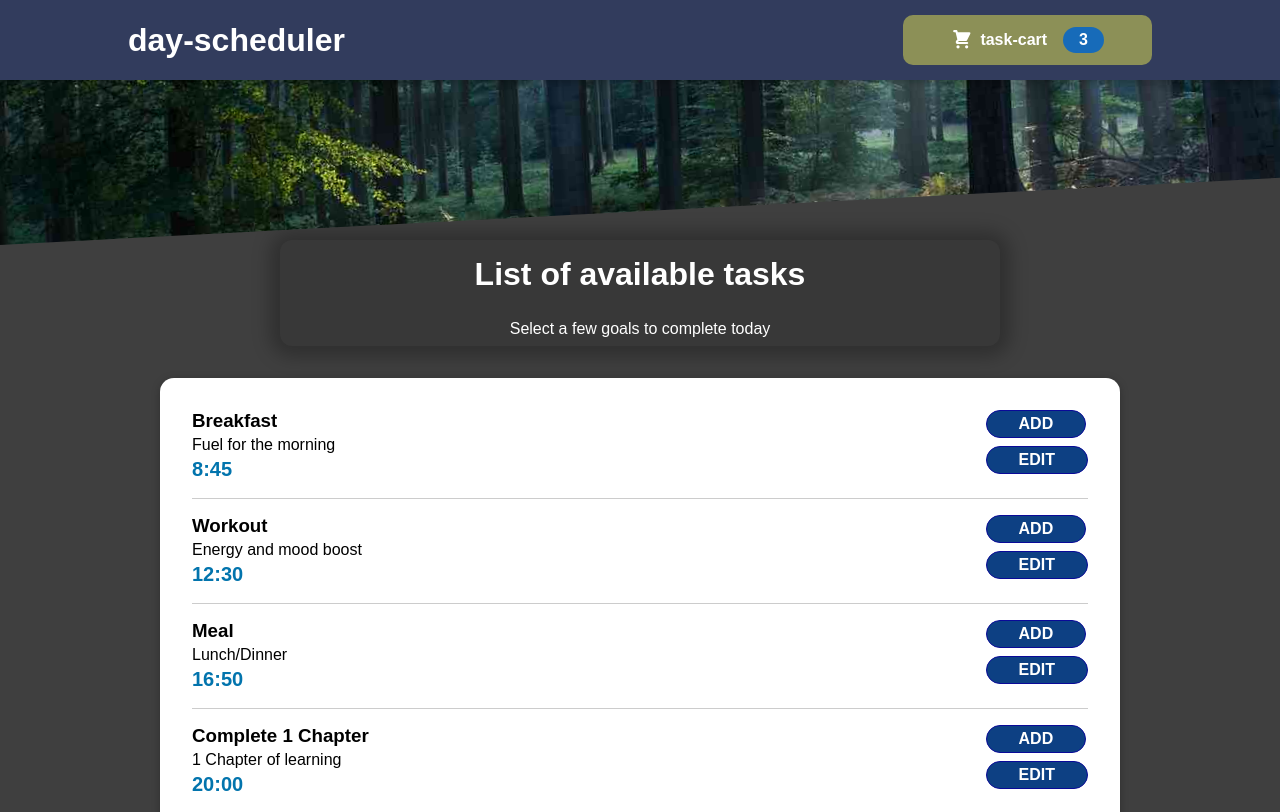
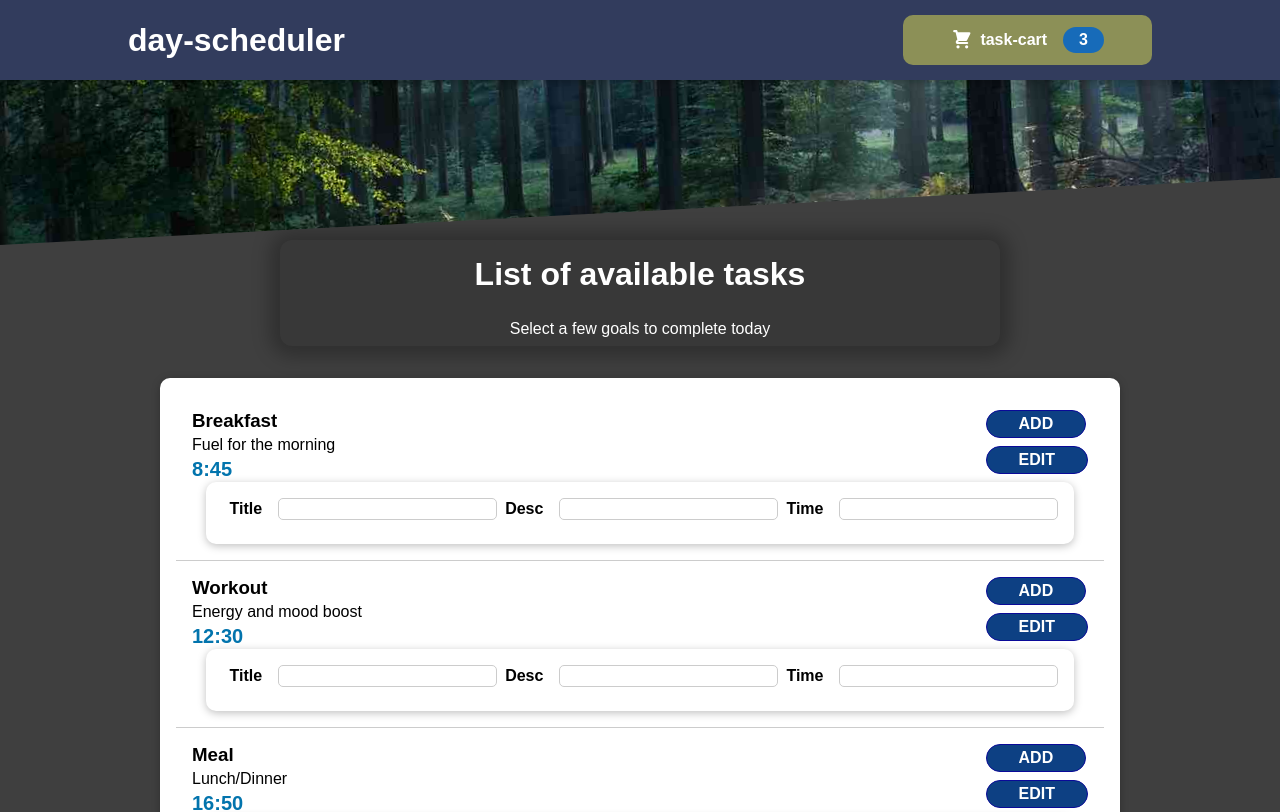
Before and after one commit to Jobo0/day-scheduler, a React (Create React App) app: page / in a window 1280 px wide. Shown: the top 812 px of the page. Built offline with nearby package versions, Linux system fonts and the light colour scheme; a web font is replaced by a local one.

Commit message:
added non-functional edit form

```diff
--- a/src/components/Tasks/AvailableTasks.js
+++ b/src/components/Tasks/AvailableTasks.js
@@ -5,25 +5,25 @@ import TaskItem from "./TaskItem/TaskItem";
 
 const DUMMY_TASKS = [
     {
-      id: 't1',
+      id: '1',
       name: 'Breakfast',
       description: 'Fuel for the morning',
       time: 845,
     },
     {
-      id: 't2',
+      id: '2',
       name: 'Workout',
       description: 'Energy and mood boost',
       time: 1230,
     },
     {
-      id: 't3',
+      id: '3',
       name: 'Meal',
       description: 'Lunch/Dinner',
       time: 1650,
     },
     {
-      id: 't4',
+      id: '4',
       name: 'Complete 1 Chapter',
       description: '1 Chapter of learning',
       time: 2000,
@@ -31,7 +31,7 @@ const DUMMY_TASKS = [
   ];
 
 function AvailableTasks (props) {
-    const tasksList = DUMMY_TASKS.map(task => <TaskItem key={task.id} name={task.name} description={task.description} time={task.time}/>);
+    const tasksList = DUMMY_TASKS.map(task => <TaskItem key={task.id} id={task.id} name={task.name} description={task.description} time={task.time}/>);
 
     return <section className={classes.tasks}>
         <Card>
--- a/src/components/Tasks/TaskItem/TaskItem.js
+++ b/src/components/Tasks/TaskItem/TaskItem.js
@@ -1,20 +1,38 @@
 import React from "react";
+import Card from "../../UI/Card";
 import classes from "./TaskItem.module.css";
+import TaskItemEditForm from "./TaskItemEditForm";
 import TaskItemForm from "./TaskItemForm";
 
 function TaskItem(props) {
   //props.time will be in form 1234 with hours (0-24) and minutes (00-60)
-    const hours = props.time / 100 >> 0;
+  const hours = (props.time / 100) >> 0;
   const minutes = props.time % 100;
+
+  function onEditHandler(event) {
+    event.preventDefault();
+  }
+
   return (
+    <React.Fragment>
       <li className={classes.task}>
         <div>
           <h3>{props.name}</h3>
           <div>{props.description}</div>
-        <div className={classes.time}>{hours}:{minutes < 10 ? `0${minutes}` : minutes}</div>
+          <div className={classes.time}>
+            {hours}:{minutes < 10 ? `0${minutes}` : minutes}
           </div>
-      <div><TaskItemForm/></div>
+        </div>
+        <div>
+          <TaskItemForm onEdit={onEditHandler} />
+        </div>
       </li>
+      <li className={classes["task-edit"]}>
+        <Card className={classes["edit-card"]}>
+          <TaskItemEditForm edit={true} id={props.id}/>
+        </Card>
+      </li>
+    </React.Fragment>
   );
 }
 
--- a/src/components/Tasks/TaskItem/TaskItem.module.css
+++ b/src/components/Tasks/TaskItem/TaskItem.module.css
@@ -3,7 +3,6 @@
     justify-content: space-between;
     margin: 1rem;
     padding-bottom: 1rem;
-    border-bottom: 1px solid #ccc;
   }
 
   .task h3 {
@@ -20,3 +19,18 @@
     color: #0274ad;
     font-size: 1.25rem;
   }
+
+  .task-edit {
+    display: flex;
+    justify-content: center;
+    margin: 0rem 0rem;
+    margin-top: -2rem;
+    padding-bottom: 1rem;
+    border-bottom: 1px solid #ccc;
+  }
+
+  .edit-card {
+    margin-top: 1rem;
+    margin-right: -2rem;
+    justify-content:center;
+  }
--- /dev/null
+++ b/src/components/Tasks/TaskItem/TaskItemEditForm.js
@@ -0,0 +1,16 @@
+import React from "react";
+import Input from "../../UI/Input";
+import classes from './TaskItemEditForm.module.css';
+
+function TaskItemEditForm (props) {
+    if (props.edit) {
+        return <form className={classes.form}>
+            <Input label='Title' input={{id: 'name' + props.id, type: 'text'}}/>
+            <Input label='Desc' input={{id: 'desc' + props.id, type: 'text'}}/>
+            <Input label='Time' input={{id: 'time' + props.id, type: 'number'}}/>
+        </form>
+    }
+    return;
+}
+
+export default TaskItemEditForm;
--- /dev/null
+++ b/src/components/Tasks/TaskItem/TaskItemEditForm.module.css
@@ -0,0 +1,4 @@
+.form {
+    display:flex;
+  justify-content: space-between;
+}
--- a/src/components/Tasks/TaskItem/TaskItemForm.js
+++ b/src/components/Tasks/TaskItem/TaskItemForm.js
@@ -4,7 +4,7 @@ import classes from './TaskItemForm.module.css';
 function TaskItemForm (props) {
     return <form className={classes.form}>
         <button> ADD </button>
-        <button> EDIT </button>
+        <button onClick={props.onEdit}> EDIT </button>
     </form>
 }
 
--- a/src/components/UI/Card.module.css
+++ b/src/components/UI/Card.module.css
@@ -1,6 +1,6 @@
 .card {
     padding: 1rem;
     box-shadow: 0 2px 8px rgba(0, 0, 0, 0.25);
-    border-radius: 14px;
+    border-radius: 10px;
     background-color: white;
   }
--- a/src/components/UI/Input.js
+++ b/src/components/UI/Input.js
@@ -2,9 +2,9 @@ import React from "react";
 import classes from './Input.module.css';
 
 function Input (props) {
-    return <div>
-        <label></label>
-        <input></input>
+    return <div className={classes.input}>
+        <label htmlFor={props.input.id}>{props.label}</label>
+        <input {...props.input} />
     </div>
 }
 
--- a/src/components/UI/Input.module.css
+++ b/src/components/UI/Input.module.css
@@ -7,10 +7,11 @@
   .input label {
     font-weight: bold;
     margin-right: 1rem;
+    padding-left: 0.5rem;
   }
 
   .input input {
-    width: 3rem;
+    width: 100%;
     border-radius: 5px;
     border: 1px solid #ccc;
     font: inherit;
```
Lines whose indentation alone changed are shown as unchanged.
